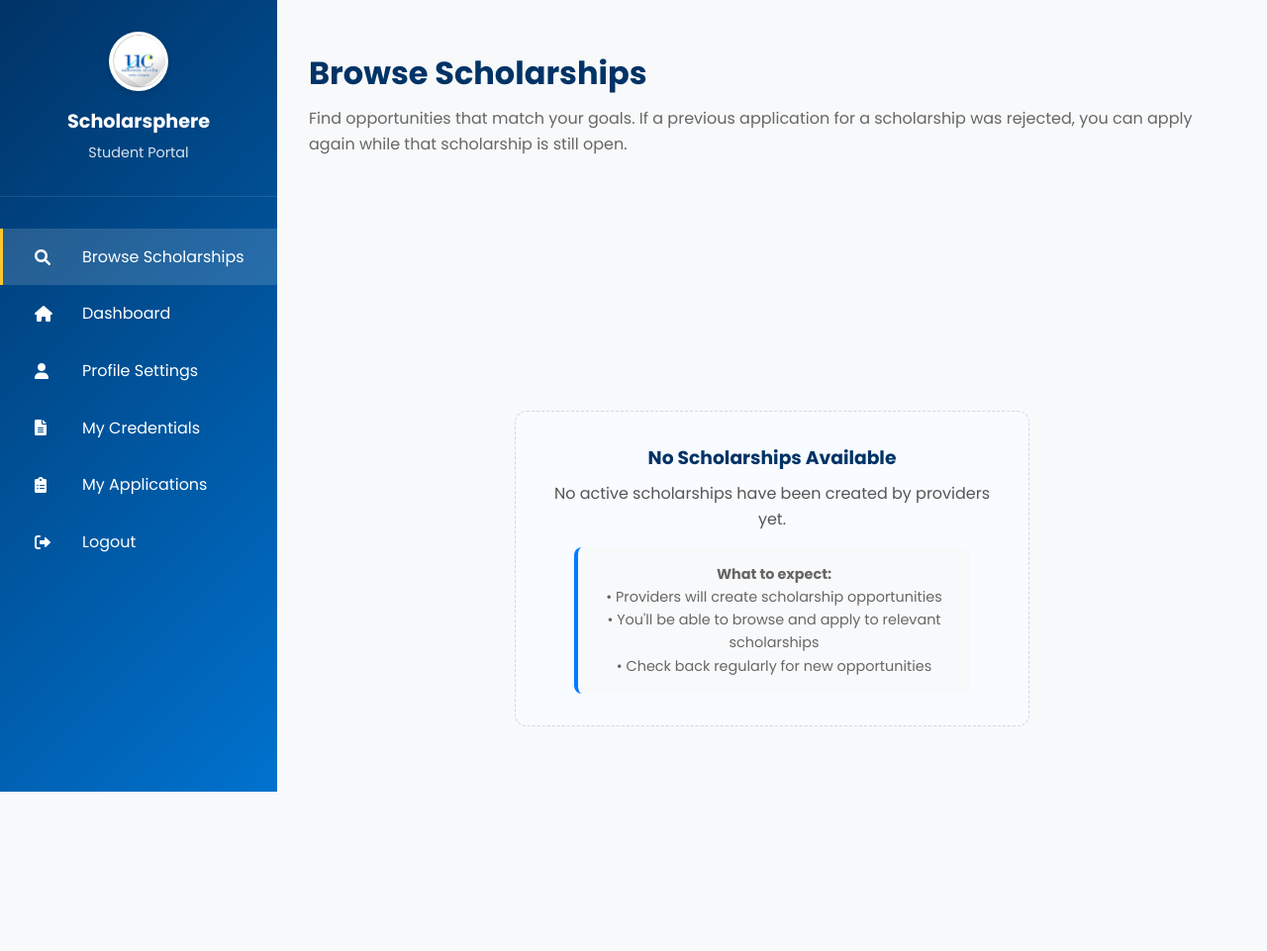
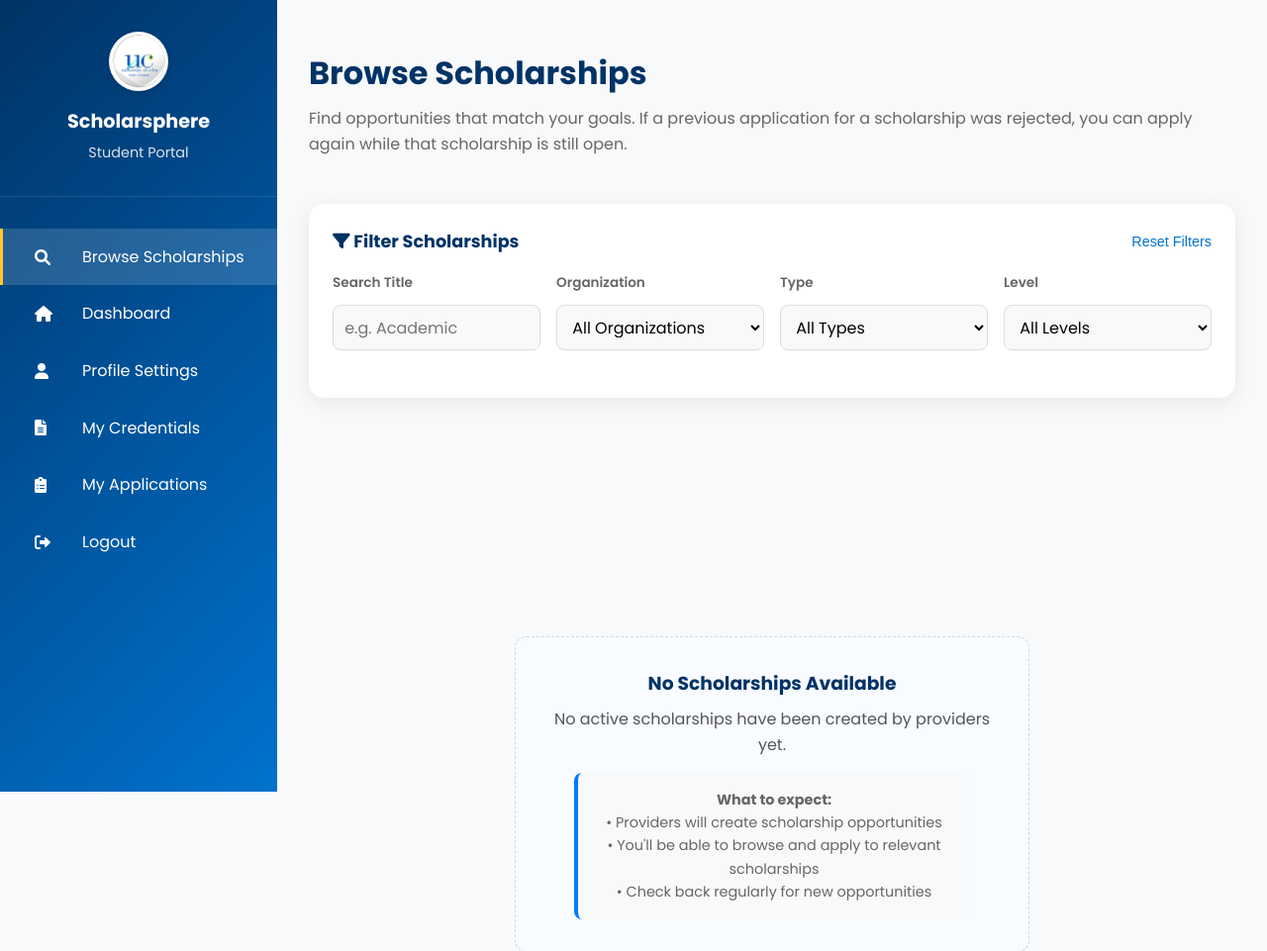
Before and after one commit to Mliaj/scholarsphere, a Flask app: page /students/scholarships in a window 1280 px wide. Shown: the top 961 px of the page at 99% size. Before the commit the page ends 800 px from the top, so only its background shows below. Run offline with Flask 3, Linux system fonts and the light colour scheme; the visitor is signed in with stand-in values (Sample User, id 1); data comes from the database, SQL or seed files in the repository; data that the repository does not hold is empty.

Commit message:
Added filter feature in browse scholarships

```diff
--- a/templates/students/scholarships.html
+++ b/templates/students/scholarships.html
@@ -479,6 +479,39 @@
         </div>
         </div>
         <div id="pageAlert" class="page-alert" role="alert" aria-live="polite" style="display:none;"></div>
+
+        <!-- Filter Bar -->
+        <div class="filter-container" style="background: white; padding: 1.5rem; border-radius: 15px; margin-bottom: 2rem; box-shadow: 0 4px 20px rgba(0,0,0,0.08);">
+            <div style="display:flex; justify-content:space-between; align-items:center; margin-bottom: 1rem;">
+                <h3 style="margin:0; color: #003366; font-size: 1.1rem;"><i class="fas fa-filter"></i> Filter Scholarships</h3>
+                <button onclick="resetFilters()" style="background:none; border:none; color:#0072ce; cursor:pointer; font-size:0.9rem; font-weight:500;">Reset Filters</button>
+            </div>
+            <div class="filter-grid" style="display: grid; grid-template-columns: repeat(auto-fit, minmax(200px, 1fr)); gap: 1rem;">
+                <div class="form-group">
+                    <label style="font-size: 0.85rem; font-weight: 600; color: #666; margin-bottom: 0.4rem;">Search Title</label>
+                    <input type="text" id="searchTitle" class="form-control" placeholder="e.g. Academic" oninput="applyFilters()">
+                </div>
+                <div class="form-group">
+                    <label style="font-size: 0.85rem; font-weight: 600; color: #666; margin-bottom: 0.4rem;">Organization</label>
+                    <select id="filterOrg" class="form-control" onchange="applyFilters()">
+                        <option value="">All Organizations</option>
+                    </select>
+                </div>
+                <div class="form-group">
+                    <label style="font-size: 0.85rem; font-weight: 600; color: #666; margin-bottom: 0.4rem;">Type</label>
+                    <select id="filterType" class="form-control" onchange="applyFilters()">
+                        <option value="">All Types</option>
+                    </select>
+                </div>
+                <div class="form-group">
+                    <label style="font-size: 0.85rem; font-weight: 600; color: #666; margin-bottom: 0.4rem;">Level</label>
+                    <select id="filterLevel" class="form-control" onchange="applyFilters()">
+                        <option value="">All Levels</option>
+                    </select>
+                </div>
+            </div>
+        </div>
+
         {% if not scholarships or scholarships|length == 0 %}
             <div class="empty-state">
                 <div class="empty-box">
@@ -497,7 +530,11 @@
         {% else %}
             <div class="scholarships-grid">
                 {% for s in scholarships %}
-                <div class="scholarship-card" data-id="{{ s.scholarship_id }}">
+                <div class="scholarship-card" data-id="{{ s.scholarship_id }}"
+                     data-title="{{ s.title|lower }}"
+                     data-org="{{ s.provider|default('') }}"
+                     data-type="{{ s.type|default('') }}"
+                     data-level="{{ s.level|default('') }}">
                     <div class="scholarship-meta">
                         <span class="badge">{{ s.provider }}</span>
                         {% if s.type %}<span class="badge" style="background:#e9ecef; color:#495057; border-color:#ced4da;">{{ s.type }}</span>{% endif %}
@@ -559,6 +596,11 @@
                     </div>
                 </div>
                 {% endfor %}
+            </div>
+            <div id="noResultsMessage" style="display:none; text-align:center; padding:3rem; color:#666;">
+                <i class="fas fa-search" style="font-size:2.5rem; margin-bottom:1rem; color:#dee2e6;"></i>
+                <h3 style="font-size:1.2rem; margin-bottom:0.5rem;">No matches found</h3>
+                <p>Try adjusting your search or filters.</p>
             </div>
         {% endif %}
     </div>
@@ -880,6 +922,87 @@ function hidePageAlert(){
   if (el) { el.style.display='none'; }
 }
 });
+
+// Filter Logic
+document.addEventListener('DOMContentLoaded', function() {
+    populateFilters();
+});
+
+function populateFilters() {
+    const cards = document.querySelectorAll('.scholarship-card');
+    const orgs = new Set();
+    const types = new Set();
+    const levels = new Set();
+
+    cards.forEach(card => {
+        if (card.dataset.org) orgs.add(card.dataset.org);
+        if (card.dataset.type) types.add(card.dataset.type);
+        if (card.dataset.level) levels.add(card.dataset.level);
+    });
+
+    fillSelect('filterOrg', orgs);
+    fillSelect('filterType', types);
+    fillSelect('filterLevel', levels);
+}
+
+function fillSelect(id, set) {
+    const select = document.getElementById(id);
+    if (!select) return;
+    Array.from(set).sort().forEach(val => {
+        const option = document.createElement('option');
+        option.value = val;
+        option.textContent = val;
+        select.appendChild(option);
+    });
+}
+
+function applyFilters() {
+    const search = document.getElementById('searchTitle').value.toLowerCase().trim();
+    const org = document.getElementById('filterOrg').value;
+    const type = document.getElementById('filterType').value;
+    const level = document.getElementById('filterLevel').value;
+
+    const cards = document.querySelectorAll('.scholarship-card');
+    let visibleCount = 0;
+
+    cards.forEach(card => {
+        const cTitle = (card.dataset.title || '').toLowerCase();
+        const cOrg = card.dataset.org || '';
+        const cType = card.dataset.type || '';
+        const cLevel = card.dataset.level || '';
+
+        const matchSearch = !search || cTitle.includes(search);
+        const matchOrg = !org || cOrg === org;
+        const matchType = !type || cType === type;
+        const matchLevel = !level || cLevel === level;
+
+        if (matchSearch && matchOrg && matchType && matchLevel) {
+            card.style.display = 'flex';
+            visibleCount++;
+        } else {
+            card.style.display = 'none';
+        }
+    });
+
+    const noResults = document.getElementById('noResultsMessage');
+    const grid = document.querySelector('.scholarships-grid');
+
+    if (visibleCount === 0 && cards.length > 0) {
+        if(noResults) noResults.style.display = 'block';
+        if(grid) grid.style.display = 'none';
+    } else {
+        if(noResults) noResults.style.display = 'none';
+        if(grid) grid.style.display = 'grid';
+    }
+}
+
+function resetFilters() {
+    document.getElementById('searchTitle').value = '';
+    document.getElementById('filterOrg').value = '';
+    document.getElementById('filterType').value = '';
+    document.getElementById('filterLevel').value = '';
+    applyFilters();
+}
 </script>
 
 <!-- Apply Modal -->
```
